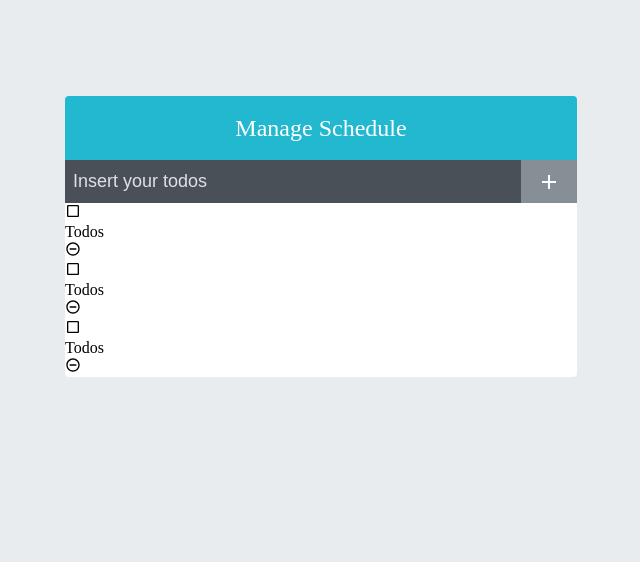
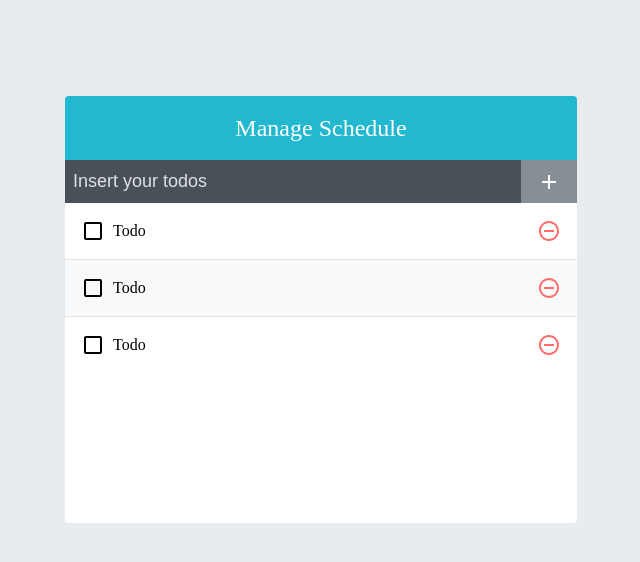
Before and after one commit to kod4284/todo-list-optimized, a React (Create React App) app: page / in a window 1280 px wide. Shown: the top 562 px of the page, without its empty margins (319-959 px from the left). Built offline with nearby package versions, Linux system fonts and the light colour scheme; the HTML template or start-up script is replaced by a standard one.

Commit message:
Apply styles to TodoListItem

```diff
--- a/src/components/TodoListItem.tsx
+++ b/src/components/TodoListItem.tsx
@@ -11,7 +11,7 @@
     <div className="TodoListItem">
       <div className="checkbox">
         <MdCheckBoxOutlineBlank />
-        <div className="text">Todos</div>
+        <div className="text">Todo</div>
       </div>
       <div className="remove">
         <MdRemoveCircleOutline />
--- a/src/styles/TodoList.scss
+++ b/src/styles/TodoList.scss
@@ -0,0 +1,5 @@
+.TodoList {
+  min-height: 320px;
+  max-height: 513px;
+  overflow-y: auto;
+}
--- a/src/styles/TodoListItem.scss
+++ b/src/styles/TodoListItem.scss
@@ -0,0 +1,43 @@
+.TodoListItem {
+  padding: 1rem;
+  display: flex;
+  align-items: center;
+  &:nth-child(even) {
+    background: #f8f9fa;
+  }
+  .checkbox {
+    cursor: pointer;
+    flex: 1;
+    display: flex;
+    align-items: center;
+    svg {
+      font-size: 1.5rem;
+    }
+    .text {
+      margin-left: 0.5rem;
+      flex: 1;
+    }
+    &.checked {
+      svg {
+        color: #22b8cf;
+      }
+      .text {
+        color: #adb5bd;
+        text-decoration: line-through;
+      }
+    }
+  }
+  .remove {
+    display: flex;
+    align-items: center;
+    font-size: 1.5rem;
+    color: #ff6b6b;
+    cursor: pointer;
+    &:hover {
+      color: #ff8787;
+    }
+  }
+  & + & {
+    border-top: 1px solid #dee2e6;
+  }
+}
```
